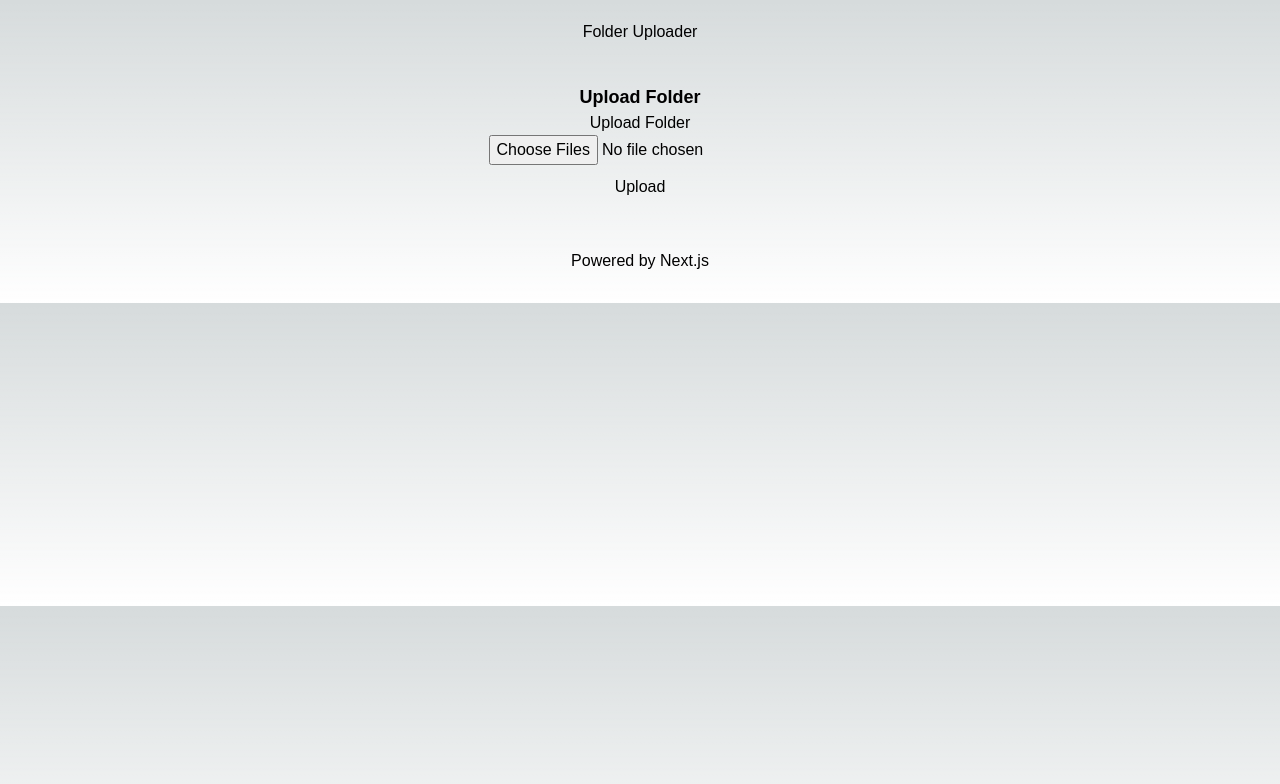
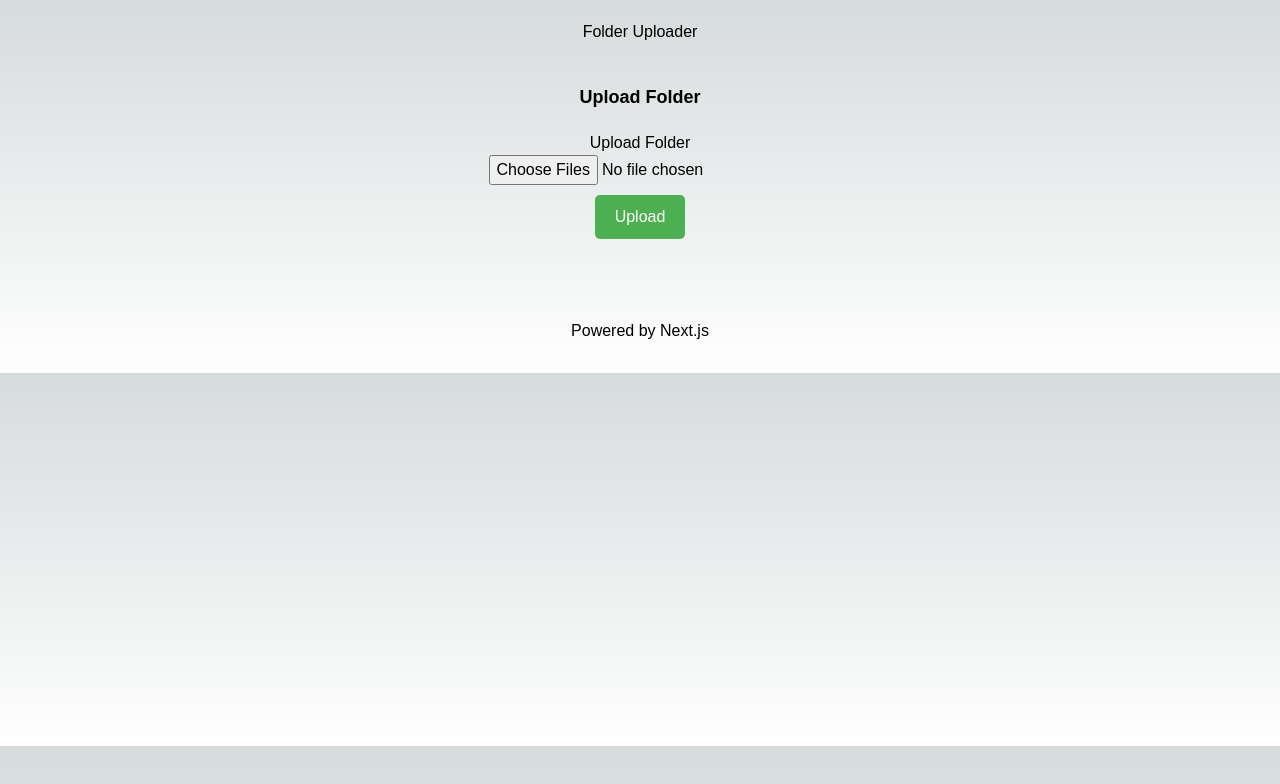
Before and after one commit to chimmykk/mintpad-ipfs, a Next.js app: page / in a window 1280 px wide. Shown: the top 784 px of the page. Built offline with nearby package versions, Linux system fonts and the light colour scheme.

Commit message:
ready for prod

```diff
--- a/src/app/components/UploadComponent.js
+++ b/src/app/components/UploadComponent.js
@@ -6,6 +6,7 @@ export default function UploadComponent() {
   const [uploading, setUploading] = useState(false);
   const [message, setMessage] = useState('');
   const [logs, setLogs] = useState('');
+  const [progress, setProgress] = useState(0);
 
   const handleFolderUpload = async (event) => {
     event.preventDefault();
@@ -25,11 +26,18 @@ export default function UploadComponent() {
     setUploading(true);
     setMessage('');
     setLogs('');
+    setProgress(0);
 
     try {
       const response = await fetch('/api/uploadFolder', {
         method: 'POST',
         body: formData,
+        // Add a progress event listener
+        onUploadProgress: (e) => {
+          if (e.total > 0) {
+            setProgress((e.loaded / e.total) * 100);
+          }
+        },
       });
 
       const result = await response.json();
@@ -49,9 +57,9 @@ export default function UploadComponent() {
   };
 
   return (
-    <div>
+    <div style={{ maxWidth: '500px', margin: '0 auto', padding: '20px' }}>
       <h1 style={{ textAlign: 'center' }}>Upload Folder</h1>
-      <form id="uploadForm" onSubmit={handleFolderUpload} encType="multipart/form-data" style={{ textAlign: 'center' }}>
+      <form id="uploadForm" onSubmit={handleFolderUpload} encType="multipart/form-data">
         <input
           type="file"
           name="files"
@@ -60,12 +68,53 @@ export default function UploadComponent() {
           directory="true"
           style={{ display: 'block', margin: '0 auto' }}
         />
-        <button type="submit" disabled={uploading} style={{ display: 'block', margin: '10px auto' }}>
+
+        <button
+          type="submit"
+          disabled={uploading}
+          style={{
+            display: 'block',
+            margin: '10px auto',
+            padding: '10px 20px',
+            fontSize: '16px',
+            backgroundColor: '#4CAF50',
+            color: 'white',
+            border: 'none',
+            borderRadius: '5px',
+            cursor: 'pointer',
+            transition: 'background-color 0.3s ease'
+          }}
+        >
           {uploading ? 'Uploading...' : 'Upload'}
         </button>
       </form>
-      {message && <p style={{ textAlign: 'center' }}>{message}</p>}
-      {logs && <pre style={{ textAlign: 'center' }}>{logs}</pre>}
+
+      {uploading && (
+        <div style={{ marginTop: '20px' }}>
+          <div
+            style={{
+              height: '10px',
+              width: '100%',
+              backgroundColor: '#f3f3f3',
+              borderRadius: '5px',
+              overflow: 'hidden'
+            }}
+          >
+            <div
+              style={{
+                height: '100%',
+                width: `${progress}%`,
+                backgroundColor: '#4CAF50',
+                transition: 'width 0.3s ease'
+              }}
+            />
+          </div>
+          <p style={{ textAlign: 'center', marginTop: '10px' }}>{Math.round(progress)}%</p>
+        </div>
+      )}
+
+      {message && <p style={{ textAlign: 'center', marginTop: '20px' }}>{message}</p>}
+      {logs && <pre style={{ textAlign: 'center', marginTop: '20px' }}>{logs}</pre>}
     </div>
   );
 }
```
